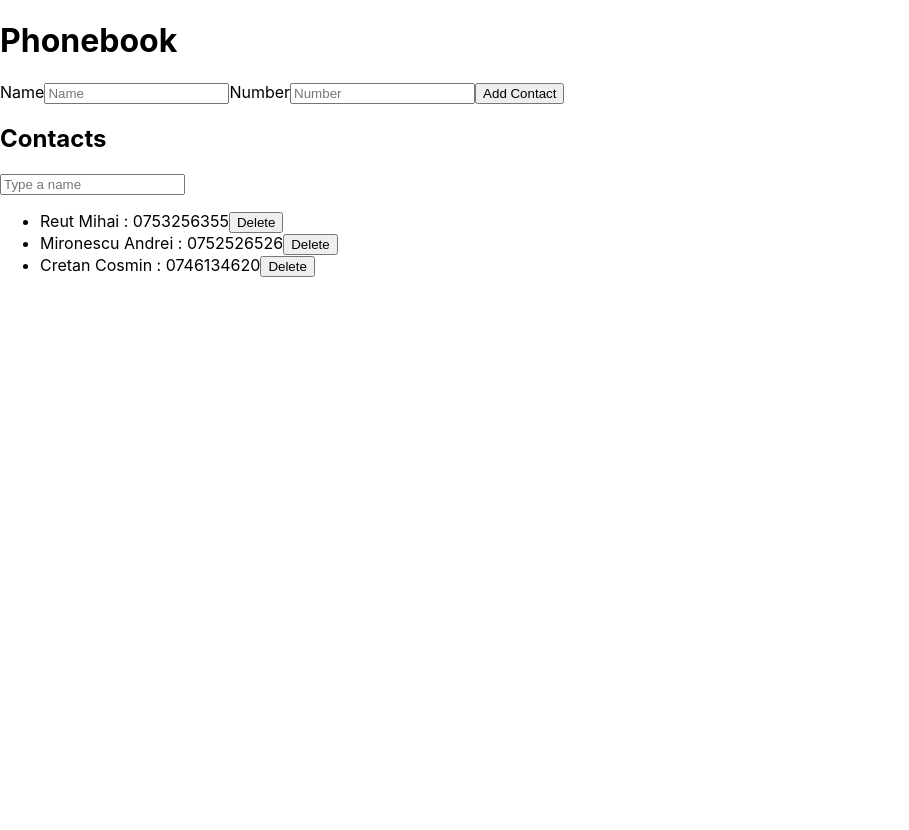
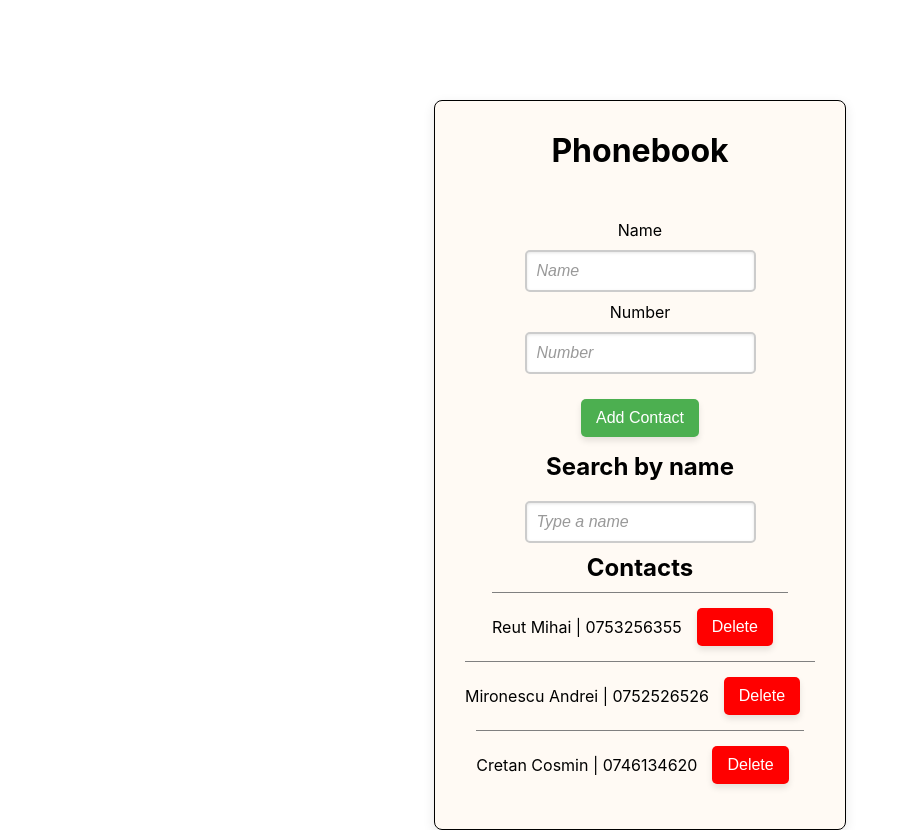
Before and after one commit to reutmihai/goit-react-hw-03-phonebook, a React (Create React App) app: page / in a window 1280 px wide. Shown: the whole page, without its empty margins (0-909 px from the left). Before the commit the page ends 800 px from the top, so only its background shows below. Built offline with nearby package versions, Linux system fonts and the light colour scheme.

Commit message:
add styling

```diff
--- a/src/components/App.jsx
+++ b/src/components/App.jsx
@@ -3,6 +3,7 @@ import { nanoid } from 'nanoid';
 import ContactForm from './ContactForm/ContactForm';
 import { ContactList } from './ContactList/ContactList';
 import { Filter } from './Filter/Filter';
+import styles from './App.module.css';
 
 class App extends React.Component {
   state = {
@@ -18,10 +19,12 @@ class App extends React.Component {
   addContact = (name, number) => {
     const { contacts } = this.state;
     const contactNames = contacts.map(contact => contact.name.toLowerCase());
+
     if(contactNames.includes(name.toLowerCase())) {
       alert(`${name} already exists in contacts.`);
       return;
     }
+
     const newContact = {
       id: nanoid(),
       name,
@@ -49,15 +52,18 @@ class App extends React.Component {
     );
 
     return (
-      <div>
+      <div className={styles.container}>
+
           <h1>Phonebook</h1>
           <ContactForm addContact={this.addContact} />
+          <h2>Search by name</h2>
+          <Filter filter={filter} onChange={this.handleFilterChange} />
           <h2>Contacts</h2>
-        <Filter filter={filter} onChange={this.handleFilterChange} />
           <ContactList
             contacts={filteredContacts}
             deleteContact={this.deleteContact}
           />
+
       </div>
     );
   }
--- /dev/null
+++ b/src/components/App.module.css
@@ -0,0 +1,10 @@
+.container {
+  background-color: rgba(255, 228, 196, 0.182);
+  text-align: center;
+  display: flex;
+  flex-direction: column;
+  border-radius: 8px;
+  box-shadow: 0px 4px 12px rgba(0, 0, 0, 0.1);
+  border: 1px solid black;
+  padding: 30px;
+}
--- a/src/components/ContactForm/ContactForm.jsx
+++ b/src/components/ContactForm/ContactForm.jsx
@@ -1,4 +1,5 @@
-import React, { Component } from 'react'
+import React, { Component } from 'react';
+import styles from '../ContactForm/ContactForm.module.css';
 
 export default class ContactForm extends Component {
   state = {
@@ -23,7 +24,8 @@ export default class ContactForm extends Component {
   render() {
     return (
       <div>
-        <form onSubmit={this.handleSubmit}>
+        <form className={styles['contact-form']} onSubmit={this.handleSubmit}>
+          <div className={styles['name-number']}>
             <span>Name</span>
             <input
               type="text"
@@ -35,6 +37,8 @@ export default class ContactForm extends Component {
               value={this.state.name}
               onChange={this.handleChange}
             />
+          </div>
+          <div className={styles['name-number']}>
             <span>Number</span>
             <input
               type="tel"
@@ -46,6 +50,7 @@ export default class ContactForm extends Component {
               value={this.state.number}
               onChange={this.handleChange}
             />
+          </div>
           <button type="submit">Add Contact</button>
         </form>
       </div>
--- a/src/components/ContactForm/ContactForm.module.css
+++ b/src/components/ContactForm/ContactForm.module.css
@@ -0,0 +1,5 @@
+.name-number {
+    display: flex;
+    flex-direction: column;
+    align-items: center;
+}
--- a/src/components/ContactList/ContactList.jsx
+++ b/src/components/ContactList/ContactList.jsx
@@ -1,16 +1,22 @@
-import React from 'react'
+import React from 'react';
+import styles from '../ContactList/ContactList.module.css';
 
 export const ContactList = ({ contacts, deleteContact }) => {
   return (
     <div>
-      <ul>
+      <ul className={styles.contacts}>
         {contacts.map(contact => (
-          <li key={contact.id}>
-            {contact.name} : {contact.number}
-            <button onClick={() => deleteContact(contact.id)}>Delete</button>
+          <li className={styles['contact-name']} key={contact.id}>
+            {contact.name} | {contact.number}
+            <button
+              className={styles.deleteBtn}
+              onClick={() => deleteContact(contact.id)}
+            >
+              Delete
+            </button>
           </li>
         ))}
       </ul>
     </div>
   );
-}
+};
--- a/src/components/ContactList/ContactList.module.css
+++ b/src/components/ContactList/ContactList.module.css
@@ -0,0 +1,16 @@
+.deleteBtn {
+    background-color: red;
+}
+
+.contact-name {
+    display: flex;
+    justify-content: space-around;
+    align-items: center;
+    border-top: 1px solid grey;
+}
+
+.contacts {
+    display: flex;
+    flex-direction: column;
+    align-items: center;
+}
--- a/src/index.css
+++ b/src/index.css
@@ -1,7 +1,15 @@
 @import-normalize; /* bring in normalize.css styles */
 
+* {
+  list-style: none;
+  margin: 0px;
+  padding: 0px;
+}
+
 body {
-  margin: 0;
+  display: flex;
+  justify-content: center;
+  margin-top: 100px;
   font-family: -apple-system, BlinkMacSystemFont, 'Segoe UI', 'Roboto', 'Oxygen',
     'Ubuntu', 'Cantarell', 'Fira Sans', 'Droid Sans', 'Helvetica Neue',
     sans-serif;
@@ -13,3 +21,66 @@ code {
   font-family: source-code-pro, Menlo, Monaco, Consolas, 'Courier New',
     monospace;
 }
+
+h1 {
+  margin-bottom: 50px;
+}
+
+h2 {
+  margin-bottom: 10px;
+}
+
+button {
+  background-color: #4CAF50;
+  color: white;
+  padding: 10px 15px;
+  font-size: 16px;
+  border: none;
+  border-radius: 5px;
+  cursor: pointer;
+  box-shadow: 0px 4px 6px rgba(0, 0, 0, 0.1);
+  transition: background-color 0.3s ease, box-shadow 0.3s ease;
+  margin: 15px;
+}
+
+button:hover {
+  box-shadow: 0px 6px 12px rgba(0, 0, 0, 0.2);
+  transform: scale(1.05);
+}
+
+button:active {
+  background-color: #3e8e41;
+  box-shadow: 0px 2px 4px rgba(0, 0, 0, 0.1);
+  transform: translateY(2px);
+}
+
+input {
+  font-size: 16px;
+  padding: 10px;
+  border: 2px solid #ccc;
+  border-radius: 5px;
+  box-shadow: inset 0px 1px 3px rgba(0, 0, 0, 0.1);
+  transition: border-color 0.3s ease, box-shadow 0.3s ease;
+  margin: 10px 0px;
+}
+
+input:focus {
+  border-color: #4CAF50;
+  box-shadow: 0px 0px 8px rgba(76, 175, 80, 0.4);
+  outline: none;
+}
+
+input::placeholder {
+  color: #999;
+  font-style: italic;
+}
+
+input:disabled {
+  background-color: #f9f9f9;
+  border-color: #ddd;
+}
+
+input-error {
+  border-color: #f44336;
+  box-shadow: 0px 0px 8px rgba(244, 67, 54, 0.4);
+}
--- a/src/index.js
+++ b/src/index.js
@@ -1,10 +1,12 @@
 import React from 'react';
 import ReactDOM from 'react-dom/client';
+// import PhonebookApp from 'components/PhonebookApp';
 import App from 'components/App';
 import './index.css';
 
 ReactDOM.createRoot(document.getElementById('root')).render(
   <React.StrictMode>
     <App />
+    {/* <PhonebookApp /> */}
   </React.StrictMode>
 );
```
Also changed, not shown: src/components/PhonebookApp.jsx (+43 -25 lines). Lines whose indentation alone changed are shown as unchanged.
